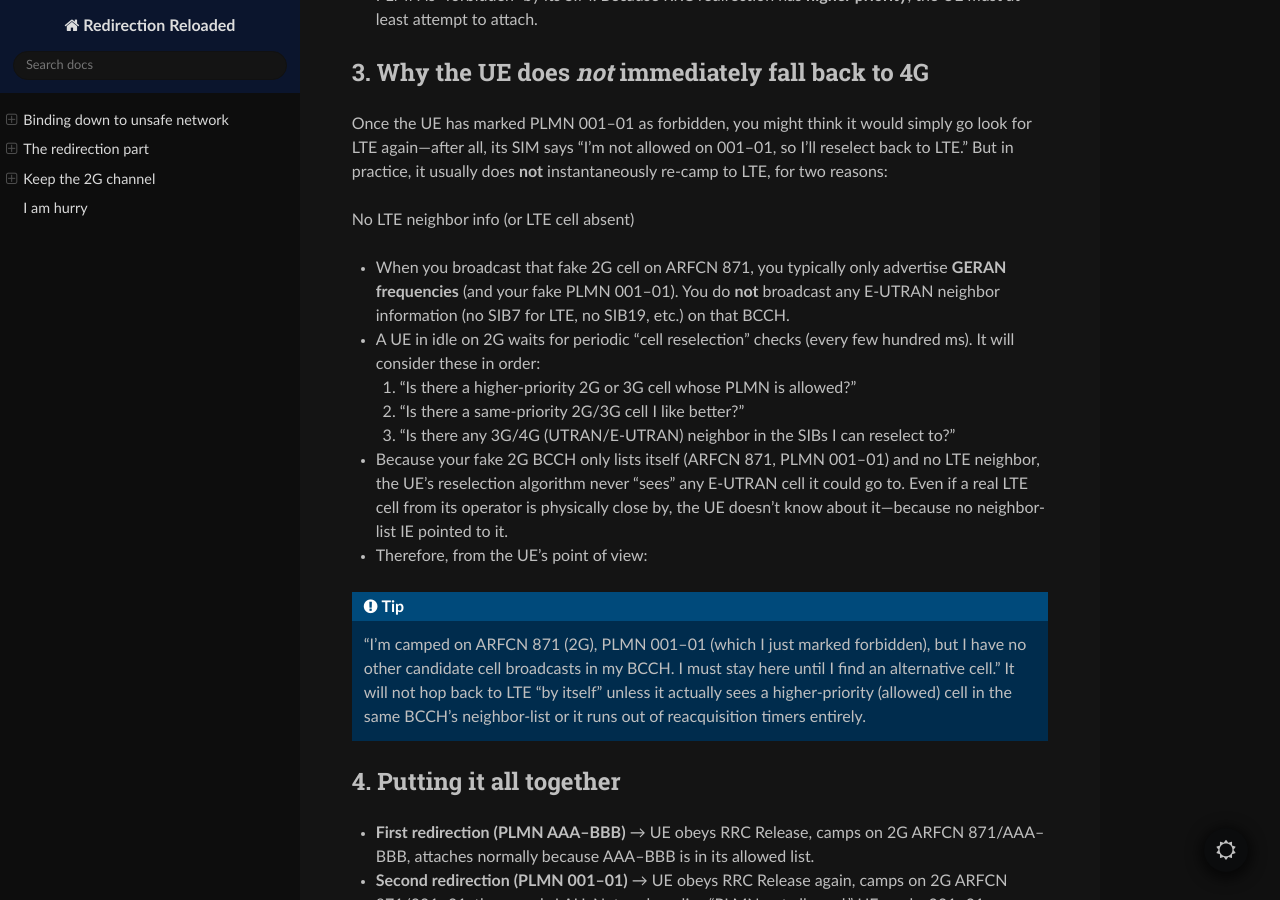
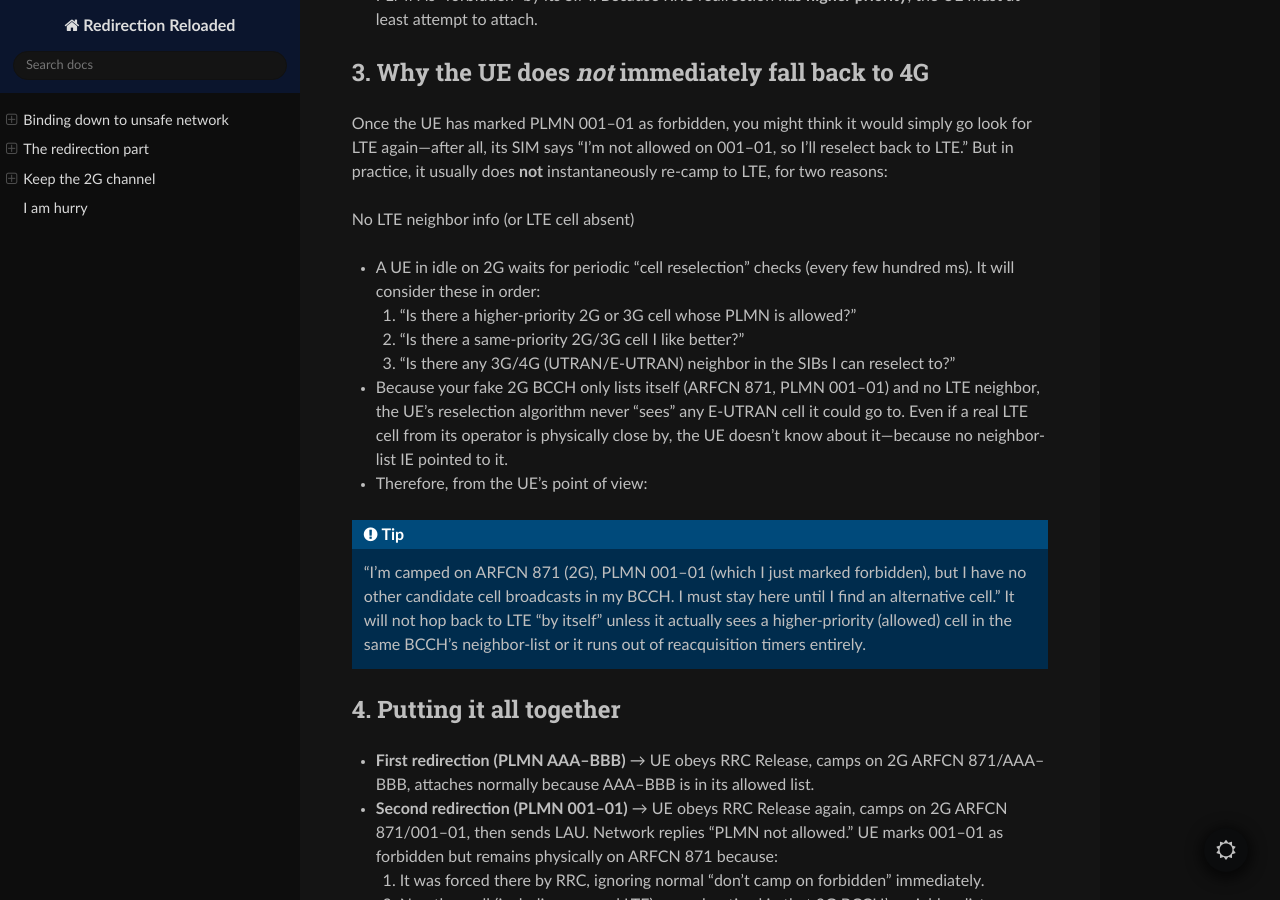
Before and after one commit to bbaranoff/binding-down-to-gsm, a Sphinx documentation site: the page built from docs/index.rst, in a window 1280 px wide and 900 px high, scrolled down 5255 px. Built offline with Sphinx 7.4.7 and the Read the Docs theme 3.1.0, drawn with Linux system fonts in a browser that asks for light colours.

Commit message:
Update index.rst

```diff
--- a/docs/index.rst
+++ b/docs/index.rst
@@ -282,11 +282,6 @@ allowed on 001–01, so I’ll reselect back to LTE.” But in practice, it
 usually does **not** instantaneously re‐camp to LTE, for two reasons:
 
 No LTE neighbor info (or LTE cell absent)
-
--  When you broadcast that fake 2G cell on ARFCN 871, you typically only
-   advertise **GERAN frequencies** (and your fake PLMN 001–01). You do
-   **not** broadcast any E-UTRAN neighbor information (no SIB7 for LTE,
-   no SIB19, etc.) on that BCCH.
 
 -  A UE in idle on 2G waits for periodic “cell reselection” checks
    (every few hundred ms). It will consider these in order:
```
